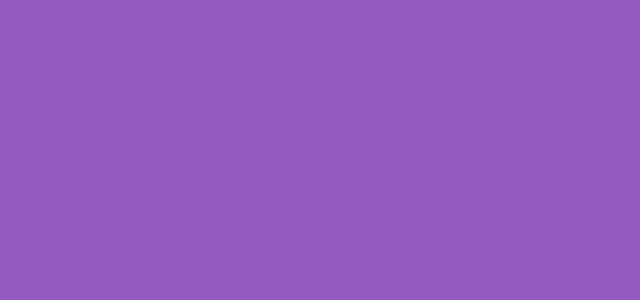
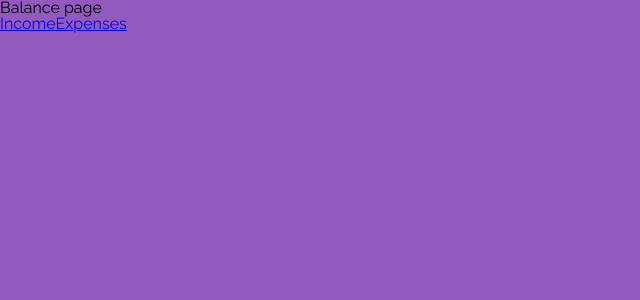
Before and after one commit to FlaviaBulad/projeto13-mywallet-front, a React (Create React App) app: page /balance in a window 1280 px wide. Shown: the top 300 px of the page, without its empty margins (0-640 px from the left). Built offline with nearby package versions, Linux system fonts and the light colour scheme; a web font is replaced by a local one.

Commit message:
feat: balance, income and expenses page

```diff
--- a/src/Components/Balance/BalancePage.js
+++ b/src/Components/Balance/BalancePage.js
@@ -1 +1,11 @@
-export default function BalancePage() {}
+import { Link } from "react-router-dom";
+
+export default function BalancePage() {
+  return (
+    <>
+      <h1>Balance page</h1>
+      <Link to="/income">Income</Link>
+      <Link to="/expenses">Expenses</Link>
+    </>
+  );
+}
--- /dev/null
+++ b/src/Components/Balance/ExpensesPage.js
@@ -0,0 +1,3 @@
+export default function ExpensesPage() {
+  return <h1>Income page</h1>;
+}
--- /dev/null
+++ b/src/Components/Balance/IncomePage.js
@@ -0,0 +1,3 @@
+export default function IncomePage() {
+  return <h1>Income page</h1>;
+}
--- a/src/Components/Login/LoginPage.js
+++ b/src/Components/Login/LoginPage.js
@@ -13,9 +13,9 @@ export default function LoginPage() {
     password: "",
   };
 
-  //   const navigate = useNavigate();
+  const navigate = useNavigate();
   const [isLoading, setIsLoading] = useState(false);
-  const { token, setToken } = useContext(UserContext); //contextAPI
+  const { setToken } = useContext(UserContext); //contextAPI
   const [loginData, setLoginData] = useState(loginDataObject);
 
   function OnChange(e) {
@@ -30,7 +30,7 @@ export default function LoginPage() {
     promise.then((response) => {
       setIsLoading(false);
       setToken(response.data.token);
-      //   navigate("/balance");
+      navigate("/balance");
     });
 
     promise.catch((err) => {
```
